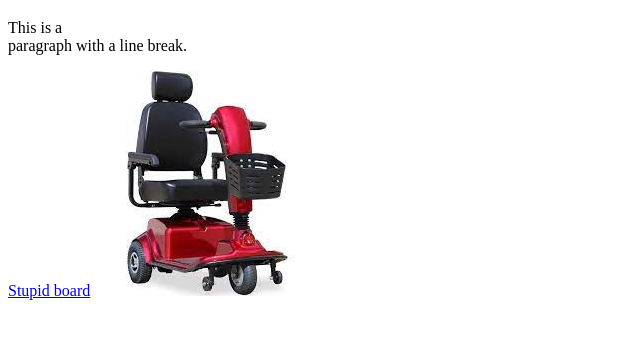
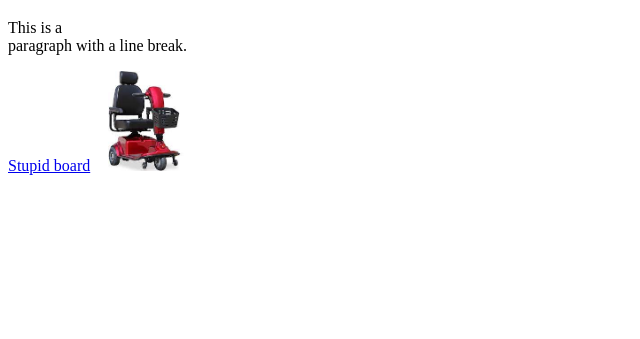
Before and after one commit to Commandorabu/html1-codesandbox, a website: page html1/index.html in a window 1280 px wide. Shown: the part 61-400 px from the top of the page, without its empty margins (0-640 px from the left). Drawn offline with Linux system fonts and the light colour scheme.

Commit message:
Update 9 files

```diff
--- a/html1/index.html
+++ b/html1/index.html
@@ -10,6 +10,6 @@
     <h1>My first heading</h1>
     <p>This is a <br> paragraph with a line break.</p>
     <a href="https://www.2ch.hk">Stupid board</a>
-    <img src="images/1.jpg">
+    <img src="images/1.jpg" width="100" alt="Just some pic" title="Wheeee">
   </body>
 </html>
```
Also changed, not shown: package.json (renamed from html1/package.json), sandbox.config.json (renamed from html1/sandbox.config.json), 4 other files.
